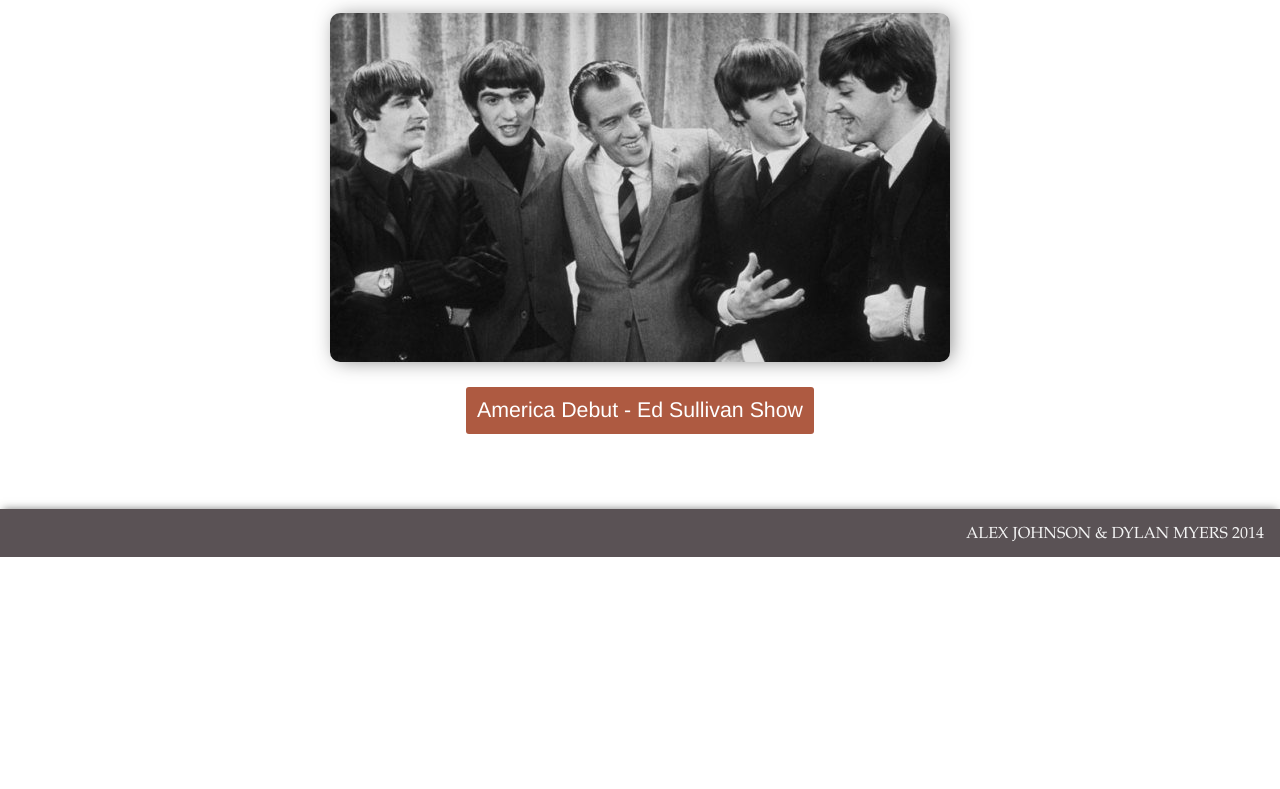
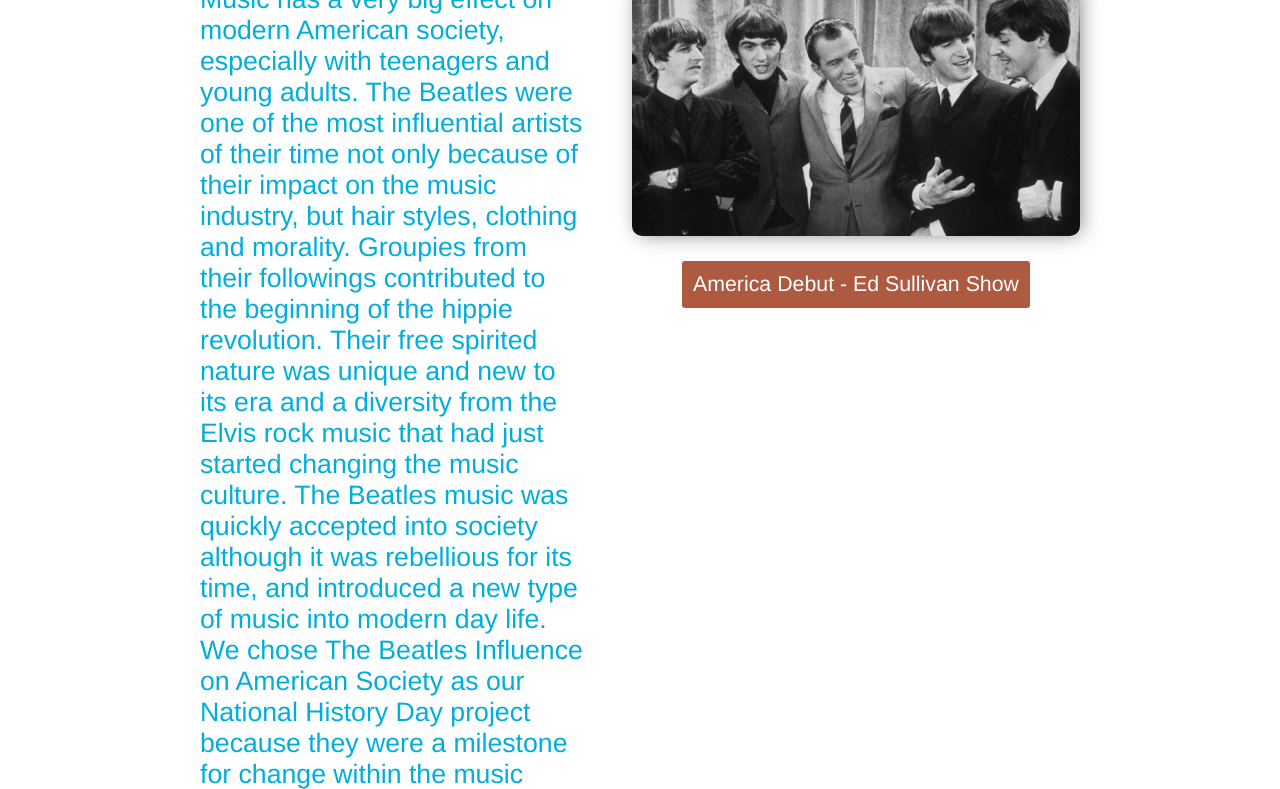
Before and after one commit to Thebeatles/Thebeatles.github.io, a plain HTML site: page index.html in a window 1280 px wide. Shown: the part 243-1032 px from the top of the page. Before the commit the page ends 800 px from the top, so only its background shows below. Drawn offline with Linux system fonts and the light colour scheme.

Commit message:
v 1.9.6
Attempt at 2 column home layout

```diff
--- a/index.html
+++ b/index.html
@@ -35,11 +35,25 @@
             The Beatles NHD Project
         </div>
 
-        <div class="main"></div>
+        <div class="wrapper">
+            <div class="left">
+                Music has a very big effect on modern American society, especially with teenagers
+                and young adults. The Beatles were one of the most influential artists of their
+                time not only because of their impact on the music industry, but hair styles,
+                clothing and morality. Groupies from their followings contributed to the beginning
+                of the hippie revolution. Their free spirited nature was unique and new to its era
+                and a diversity from the Elvis rock music that had just started changing the music
+                culture. The Beatles music was quickly accepted into society although it was
+                rebellious for its time, and introduced a new type of music into modern day life.
+                We chose The Beatles Influence on American Society as our National History Day
+                project because they were a milestone for change within the music community that
+                contributed to an overall cultural change in our society.
+            </div>
 
-        <div class="img">
-            <img src="beatlesedsullivan.jpg"> <a href=
-            "https://www.youtube.com/watch?v=brwmLjD-3Hw">America Debut - Ed Sullivan Show</a>
+            <div class="right">
+                <img src="beatlesedsullivan.jpg"> <a href=
+                "https://www.youtube.com/watch?v=brwmLjD-3Hw">America Debut - Ed Sullivan Show</a>
+            </div>
         </div>
     </div>
 
--- a/style.css
+++ b/style.css
@@ -1,13 +1,13 @@
 html {
     position:relative;
-    min-height:100%
+    min-height:100%;
+    width:100%
 }
 
 body {
     font-family:Helvetica,arial,freesans,clean,sans-serif;
     overflow-y:scroll;
-    margin:/* bottom = footer height */
-0 0 100px
+    margin:0 0 100px
 }
 
 a {
@@ -48,7 +48,7 @@ a:hover {
 }
 
 .container {
-    padding-top:7em
+    padding-top:5em
 }
 
 .header {
@@ -67,12 +67,26 @@ a:hover {
     padding-top:.5em
 }
 
-.img {
-    text-align:center;
-    padding-top:1em
+.wrapper {
+    padding-top:2em
 }
 
-.img img {
+.left {
+    float:left;
+    width:30%;
+    color:#00aedb;
+    font-size:20pt;
+    margin-left: 200px;
+}
+
+.right {
+    float:right;
+    width:35%;
+    text-align:center;
+    margin-right: 200px;
+}
+
+.right img {
     -webkit-border-radius:10px;
     -moz-border-radius:10px;
     border-radius:10px;
@@ -83,7 +97,7 @@ a:hover {
     box-shadow:3px 1px 20px -3px rgba(50,50,50,0.63)
 }
 
-.img a {
+.right a {
     display:table;
     padding:.5em;
     font-size:16pt;
@@ -93,9 +107,16 @@ a:hover {
     border-radius:3px
 }
 
-.img a:hover {
+.right a:hover {
     text-decoration:none;
     background:#559e83
+}
+
+@media screen and (max-width: 480px) {
+.left,.right {
+    float:none;
+    width:auto
+}
 }
 
 .footer {
```
